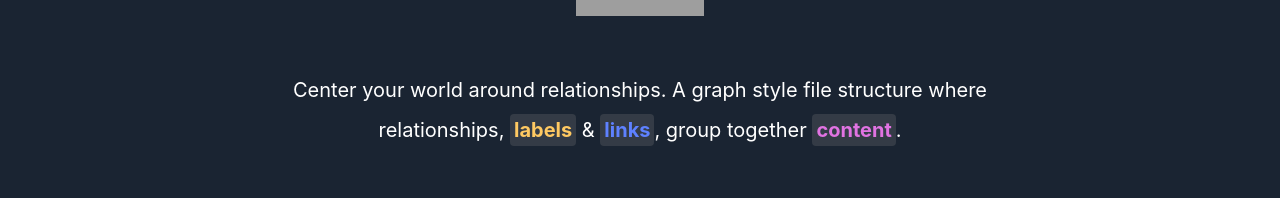
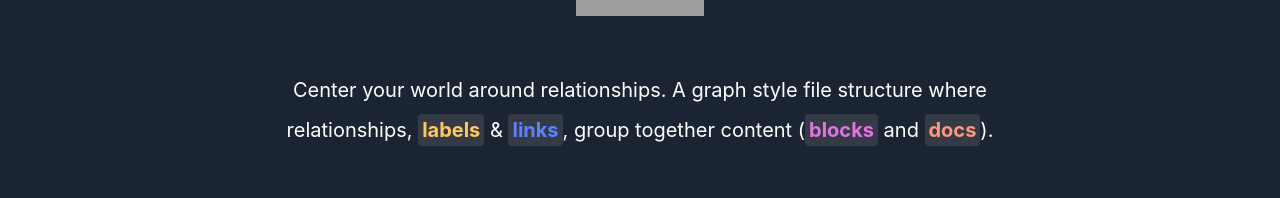
Before and after one commit to graphnote-app/graphnote.app, a Next.js app: page / in a window 1280 px wide. Shown: the part 285-483 px from the top of the page. Built offline with nearby package versions, Linux system fonts and the light colour scheme; grey boxes are pictures that could not be loaded.

Commit message:
Update copy to block and docs

```diff
--- a/pages/index.tsx
+++ b/pages/index.tsx
@@ -25,7 +25,7 @@ const Home: NextPage = () => {
           />
         </a>
         <div className={styles.spacer1}></div>
-        <p style={{fontSize: "1.25em", maxWidth: 800, lineHeight: "2em"}}>Center your world around relationships. A graph style file structure where relationships, <span style={{borderRadius: "4px", padding: "4px", backgroundColor: "rgba(128, 128, 128, 0.25)", color: "#FFC962", fontWeight: "bold"}}>labels</span> & <span style={{borderRadius: "4px", padding: "4px", backgroundColor: "rgba(128, 128, 128, 0.25)", color: "#5E81FF", fontWeight: "bold"}}>links</span>, group together <span style={{borderRadius: "4px", padding: "4px", backgroundColor: "rgba(128, 128, 128, 0.25)", color: "#E173E2", fontWeight: "bold"}}>content</span>.</p>
+        <p style={{fontSize: "1.25em", maxWidth: 800, lineHeight: "2em"}}>Center your world around relationships. A graph style file structure where relationships, <span style={{borderRadius: "4px", padding: "4px", backgroundColor: "rgba(128, 128, 128, 0.25)", color: "#FFC962", fontWeight: "bold"}}>labels</span> & <span style={{borderRadius: "4px", padding: "4px", backgroundColor: "rgba(128, 128, 128, 0.25)", color: "#5E81FF", fontWeight: "bold"}}>links</span>, group together content (<span style={{borderRadius: "4px", padding: "4px", backgroundColor: "rgba(128, 128, 128, 0.25)", color: "#E173E2", fontWeight: "bold"}}>blocks</span> and <span style={{borderRadius: "4px", padding: "4px", backgroundColor: "rgba(128, 128, 128, 0.25)", color: "#FF9881", fontWeight: "bold"}}>docs</span>).</p>
         <div className={styles.spacer1}></div>
         <Image
           src="https://raw.githubusercontent.com/graphnote-io/graphnote/master/Resources/graphnote_screenshot.png"
```
